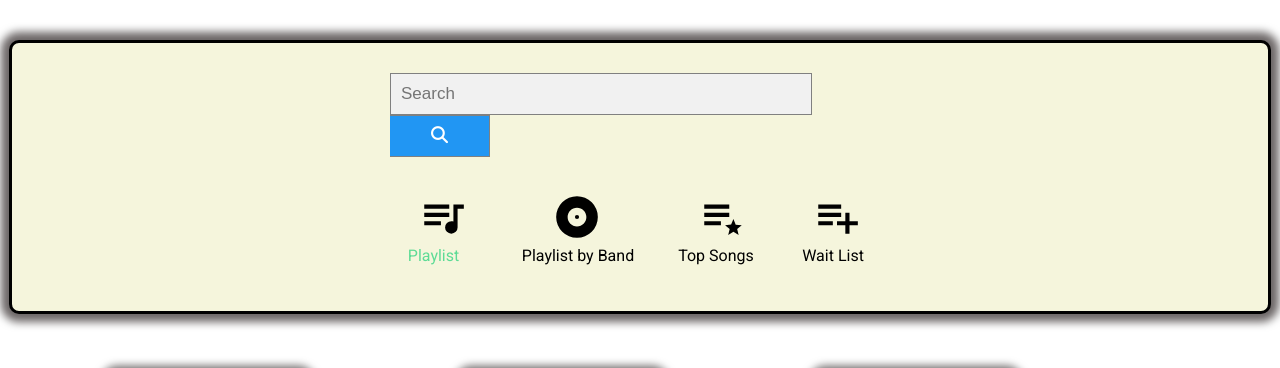
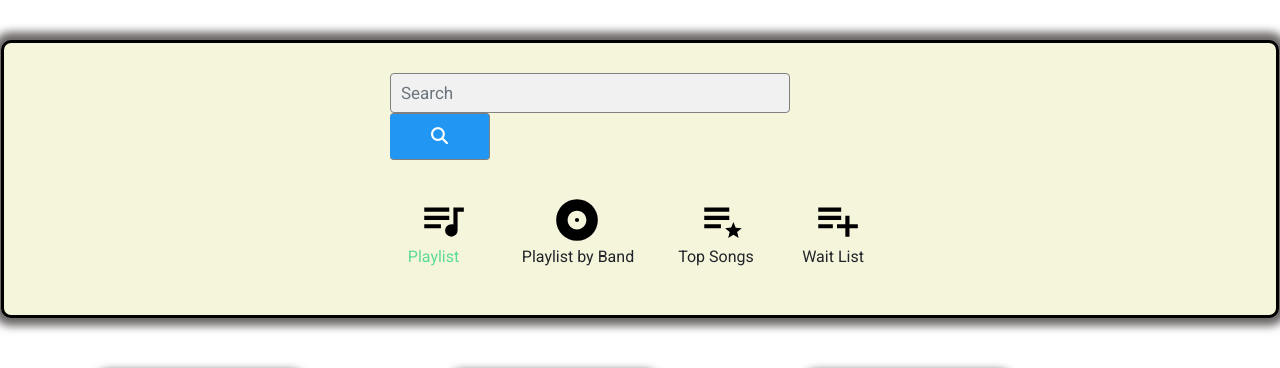
Before and after one commit to wandyalmeida/Ta_Ke, a website: page index.html in a window 1280 px wide. Shown: the part 160-528 px from the top of the page. Drawn offline with nearby package versions, Linux system fonts and the light colour scheme; grey boxes are pictures that could not be loaded.

Commit message:
Add bootstrap

```diff
--- a/css/Style.css
+++ b/css/Style.css
@@ -1,5 +1,7 @@
 @import url('https://fonts.googleapis.com/css2?family=Roboto&display=swap');
 /* @import "../node_modules/bootstrap/dist/css/bootstrap.min.css"; */
+@import "../bootstrap/dist/css/bootstrap.min.css";
+
 
 body{
     font-family: 'Roboto', sans-serif;
```
